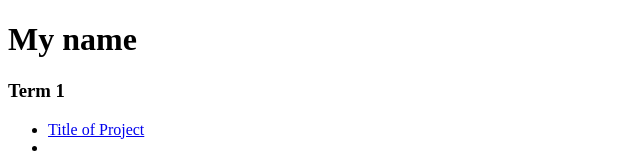
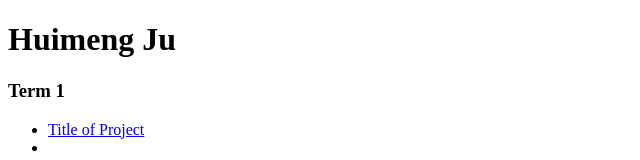
Before and after one commit to 77aubrey/wcc-portfolio, a plain HTML site: page index.html in a window 1280 px wide. Shown: the top 160 px of the page, without its empty margins (0-640 px from the left). Drawn offline with Linux system fonts and the light colour scheme.

Commit message:
Changed name to "Huimeng Ju"

```diff
--- a/index.html
+++ b/index.html
@@ -11,7 +11,7 @@
         <!--This week we are keeping things very simple, please do not add anything extra, no CSS styling etc.-->
 
         <!--Change to your full name below-->
-        <h1>My name</h1>
+        <h1>Huimeng Ju</h1>
 
         <h3>Term 1</h3>
 
```
